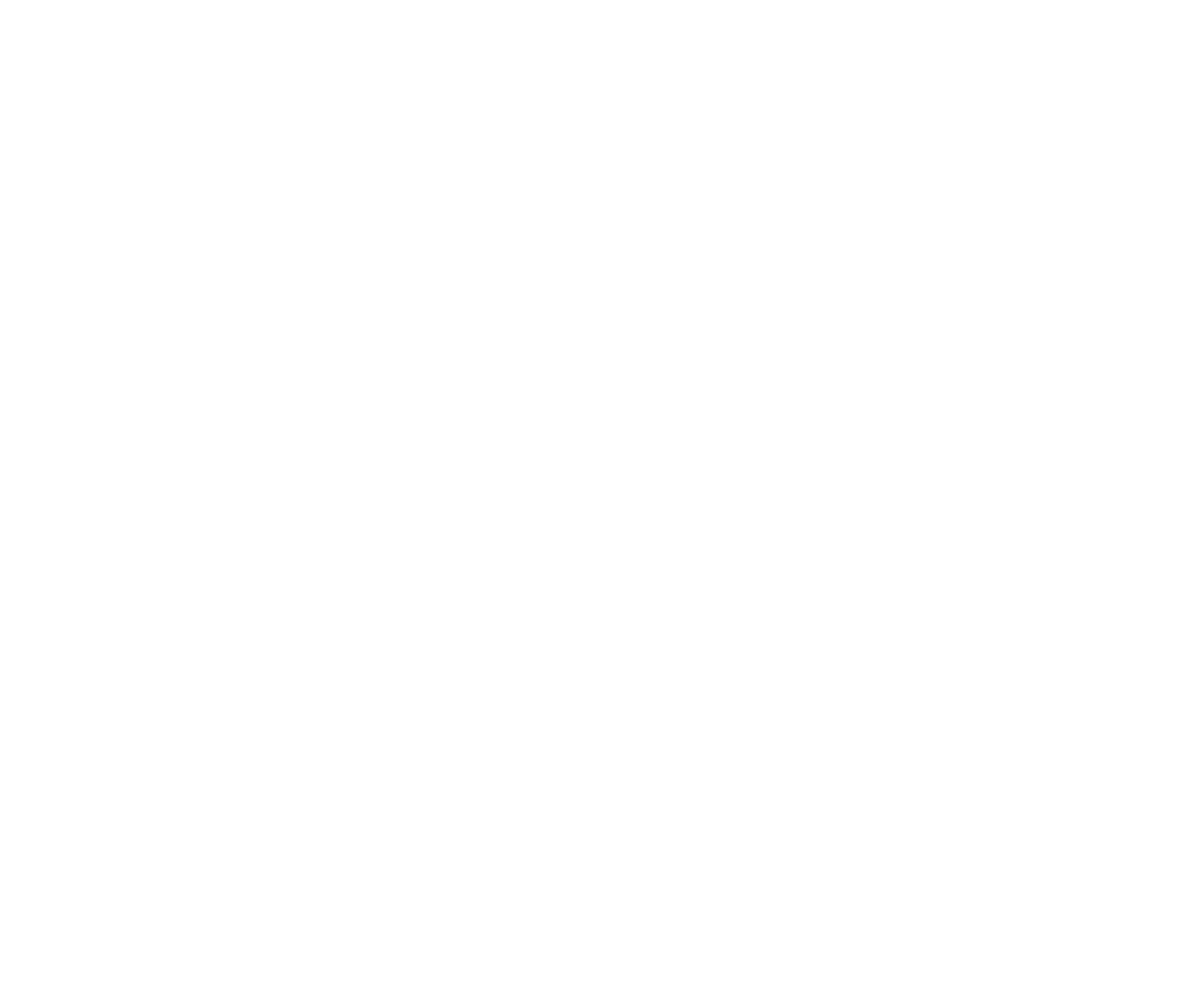
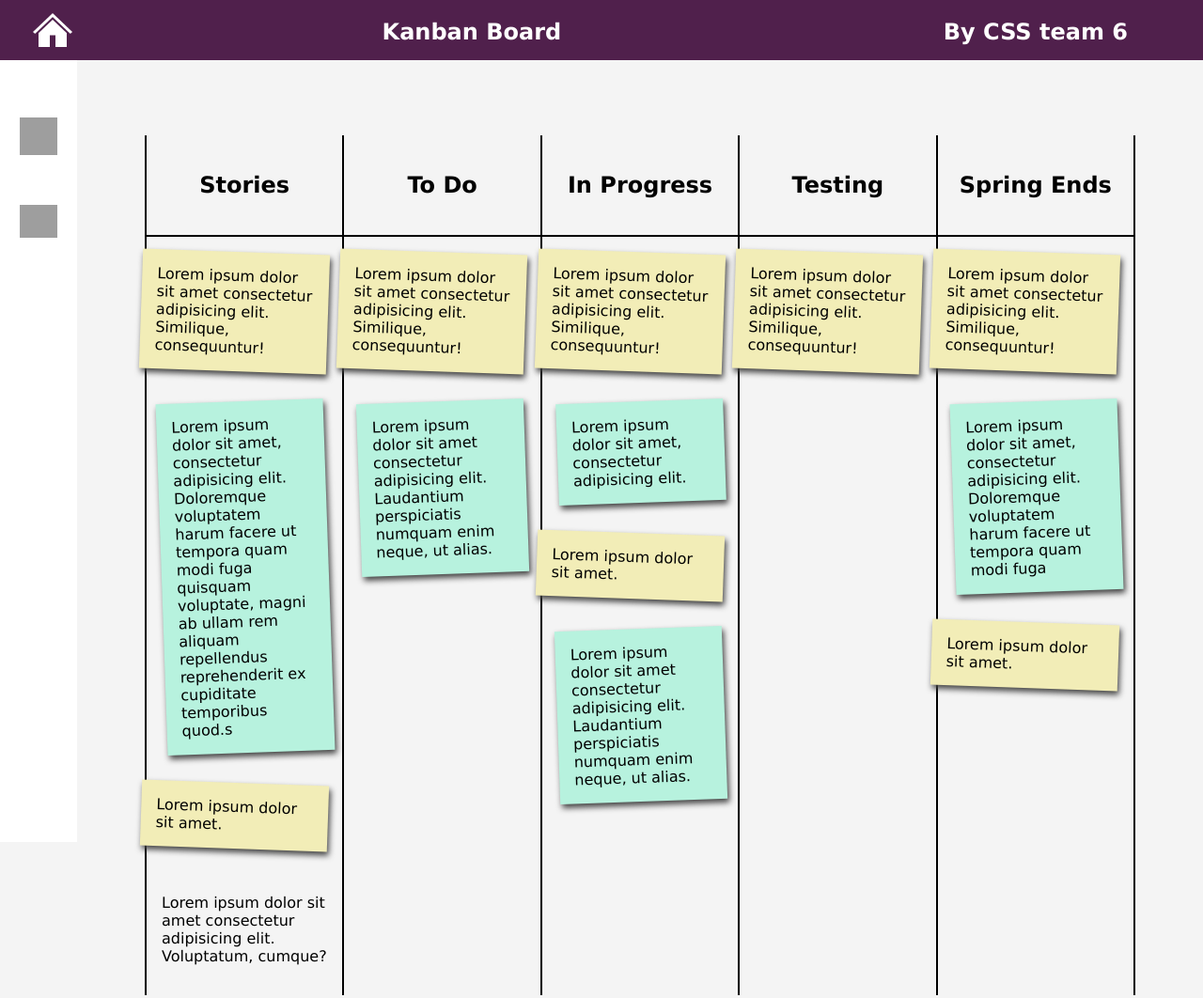
Before and after one commit to DianaVS-KS/HTML-CSS_Project, a plain HTML site: page kanbanp.html in a window 1280 px wide. Shown: the whole page at 94% size. Before the commit the page ends 800 px from the top, so only its background shows below. Drawn offline with Linux system fonts and the light colour scheme; grey boxes are pictures that could not be loaded.

Commit message:
agregando kanban

```diff
--- a/kanbanp.html
+++ b/kanbanp.html
@@ -0,0 +1,127 @@
+<!DOCTYPE html>
+<html>
+<head>
+    <meta charset="UTF-8">
+    <meta http-equiv="X-UA-Compatible" content="IE=edge">
+    <meta name="viewport" content="width=device-width, initial-scale=1.0">
+    <title>Kanban Board</title>
+    <link href="styles.css" rel="stylesheet">
+</head>
+<body>
+    <header>
+        <div class="banner">
+            <a href="/index.html"><img src="images/home.png"></a>
+            <h2>Kanban Board</h2>
+            <h2>By CSS team 6</h2>
+        </div>
+    </header>
+    <main class="kanban">
+        <aside>
+            <div id="menu">
+                <div id="square">
+                    <span class="tooltiptext">Add a Post-it</span>
+                    <img width="40px" height="40px" src="https://image.flaticon.com/icons/png/128/137/137093.png" alt="" />
+                </div>
+                <div id="text">
+                    <span class="tooltiptext">Add a Text</span>
+                    <img width="40px" height="35px" src="https://image.flaticon.com/icons/png/128/0/99.png" alt="" />
+
+                </div>
+            </div>
+        </aside>
+        <div id="container">
+            <div class="column">
+                <div class="column-title">
+                    <h2>Stories</h2>
+                </div>
+                <div class="column-content">
+                    <div class="post">
+                        Lorem ipsum dolor sit amet consectetur adipisicing elit.
+                        Similique, consequuntur!
+                    </div>
+                    <div class="post">
+                        Lorem ipsum dolor sit amet, consectetur adipisicing elit.
+                        Doloremque voluptatem harum facere ut tempora quam modi fuga
+                        quisquam voluptate, magni ab ullam rem aliquam repellendus
+                        reprehenderit ex cupiditate temporibus quod.s
+                    </div>
+                    <div class="post">Lorem ipsum dolor sit amet.</div>
+                    <div class="post-text">
+                        <p>
+                            Lorem ipsum dolor sit amet consectetur adipisicing elit.
+                            Voluptatum, cumque?
+                        </p>
+                    </div>
+
+                </div>
+            </div>
+            <div class="column">
+                <div class="column-title">
+                    <h2>To Do</h2>
+                </div>
+                <div class="column-content">
+                    <div class="post">
+                        Lorem ipsum dolor sit amet consectetur adipisicing elit.
+                        Similique, consequuntur!
+                    </div>
+
+                    <div class="post">
+                        Lorem ipsum dolor sit amet consectetur adipisicing elit.
+                        Laudantium perspiciatis numquam enim neque, ut alias.
+                    </div>
+                </div>
+            </div>
+            <div class="column">
+                <div class="column-title">
+                    <h2>In Progress</h2>
+                </div>
+                <div class="column-content">
+                    <div class="post">
+                        Lorem ipsum dolor sit amet consectetur adipisicing elit.
+                        Similique, consequuntur!
+                    </div>
+                    <div class="post">
+                        Lorem ipsum dolor sit amet, consectetur adipisicing elit.
+
+                    </div>
+                    <div class="post">Lorem ipsum dolor sit amet.</div>
+
+                    <div class="post">
+                        Lorem ipsum dolor sit amet consectetur adipisicing elit.
+                        Laudantium perspiciatis numquam enim neque, ut alias.
+                    </div>
+                </div>
+            </div>
+            <div class="column">
+                <div class="column-title">
+                    <h2>Testing</h2>
+                </div>
+                <div class="column-content">
+                    <div class="post">
+                        Lorem ipsum dolor sit amet consectetur adipisicing elit.
+                        Similique, consequuntur!
+                    </div>
+
+                </div>
+            </div>
+            <div class="column" id="last">
+                <div class="column-title">
+                    <h2>Spring Ends</h2>
+                </div>
+                <div class="column-content">
+                    <div class="post">
+                        Lorem ipsum dolor sit amet consectetur adipisicing elit.
+                        Similique, consequuntur!
+                    </div>
+                    <div class="post">
+                        Lorem ipsum dolor sit amet, consectetur adipisicing elit.
+                        Doloremque voluptatem harum facere ut tempora quam modi fuga
+                    </div>
+                    <div class="post">Lorem ipsum dolor sit amet.</div>
+
+                </div>
+            </div>
+        </div>
+    </main>
+</body>
+</html>
--- a/styles.css
+++ b/styles.css
@@ -1,5 +1,6 @@
 * {
     font-family:'Lucida Sans', 'Lucida Sans Regular', 'Lucida Grande', 'Lucida Sans Unicode', Geneva, Verdana, sans-serif;
+
 }
 
 .p {
@@ -247,3 +248,182 @@ h1 {
     background-color: #28293C;
     color: white;
 }
+
+/* ------ Kanban styles ----- */
+
+body header .banner {
+	background-color: #50204c;
+	height: 72px;
+    margin: -8px -8px 0px -8px;
+	display: flex;
+	flex-direction: row;
+	justify-content: space-between;
+	color: #ffffff;
+}
+
+body header .banner h2 {
+	padding-bottom: 1.25rem;
+	padding-left: 5rem;
+	padding-right: 5rem;
+}
+
+.banner img{
+    height: 48px;
+    padding-top: 0.5rem;
+    padding-left: 2rem;
+    justify-self: center;
+}
+
+body main.kanban {
+	display: flex;
+	background-color: #f4f4f4;
+    margin: -8px;
+}
+
+body aside {
+	height: 100vh;
+	position: sticky;
+	top: 0;
+}
+
+body aside #menu {
+	display: flex;
+	flex-direction: column;
+	background-color: #ffffff;
+	height: 100%;
+	padding: 1rem;
+}
+
+body aside #menu #square {
+	display: flex;
+	align-items: center;
+	justify-content: center;
+	width: 50px;
+	height: 50px;
+	margin-top: 2.5rem;
+}
+
+body aside #menu #text {
+	display: flex;
+	align-items: center;
+	justify-content: center;
+	width: 50px;
+	height: 50px;
+	margin-top: 2.5rem;
+}
+
+body aside #menu #text .tooltiptext {
+	visibility: hidden;
+	width: 140px;
+	background-color: black;
+	color: #fff;
+	text-align: center;
+	border-radius: 6px;
+	padding: 5px 0;
+	position: absolute;
+	z-index: 1;
+	/* 🏂 */
+}
+
+body aside #menu #text:hover .tooltiptext {
+	visibility: visible;
+	left: 4rem;
+}
+
+body aside #menu #text:hover,
+#square:hover {
+	cursor: pointer;
+}
+
+body aside #menu #square .tooltiptext {
+	visibility: hidden;
+	width: 120px;
+	background-color: black;
+	color: #fff;
+	text-align: center;
+	border-radius: 6px;
+	padding: 5px 0;
+
+	/* Position the tooltip */
+	position: absolute;
+	z-index: 1;
+}
+
+body aside #menu #square:hover .tooltiptext {
+	visibility: visible;
+	left: 4rem;
+}
+
+body #container {
+	display: flex;
+	flex-direction: row;
+	margin-top: 5rem;
+	margin-left: 4.5rem;
+	margin-right: 4.5rem;
+	margin-bottom: 5rem;
+}
+
+body #container .column {
+	display: flex;
+	flex-direction: column;
+	width: 20%;
+	border-left: 2px solid black;
+}
+
+body #container .column#last {
+	border-right: 2px solid black;
+}
+
+body #container .column .column-title {
+	padding: 1.2rem;
+	border-bottom: 2px solid black;
+}
+
+body #container .column .column-title h2 {
+	text-align: center;
+}
+
+body #container .column .column-content {
+	display: flex;
+	flex-direction: column;
+	height: 100%;
+}
+
+body #container .column .column-content .post {
+	background-color: #f2edb7;
+	width: 80%;
+	align-self: flex-end;
+	margin: 1rem;
+	padding: 1rem;
+	transform: rotate(2deg);
+	-moz-transform: rotate(2deg);
+	-webkit-transform: rotate(2deg);
+	-o-transform: rotate(2deg);
+	-ms-transform: rotate(2deg);
+	box-shadow: 2px 4px 6px #444;
+	-moz-box-shadow: 2px 4px 6px #444;
+	-webkit-box-shadow: 2px 4px 6px #444;
+}
+
+body #container .column .column-content .post:nth-child(even) {
+	background-color: #b7f2de;
+	width: 70%;
+	align-self: flex-start;
+	transform: rotate(-2deg);
+	-moz-transform: rotate(-2deg);
+	-webkit-transform: rotate(-2deg);
+	-o-transform: rotate(-2deg);
+	-ms-transform: rotate(-2deg);
+	box-shadow: 2px 4px 6px #444;
+	-moz-box-shadow: 2px 4px 6px #444;
+	-webkit-box-shadow: 2px 4px 6px #444;
+}
+
+body #container .column .column-content .post:hover {
+	transform: scale(1.1);
+	cursor: pointer;
+}
+
+body #container .column .column-content .post-text {
+	padding: 1rem;
+}
```
Also changed, not shown: images/home.png (added).
